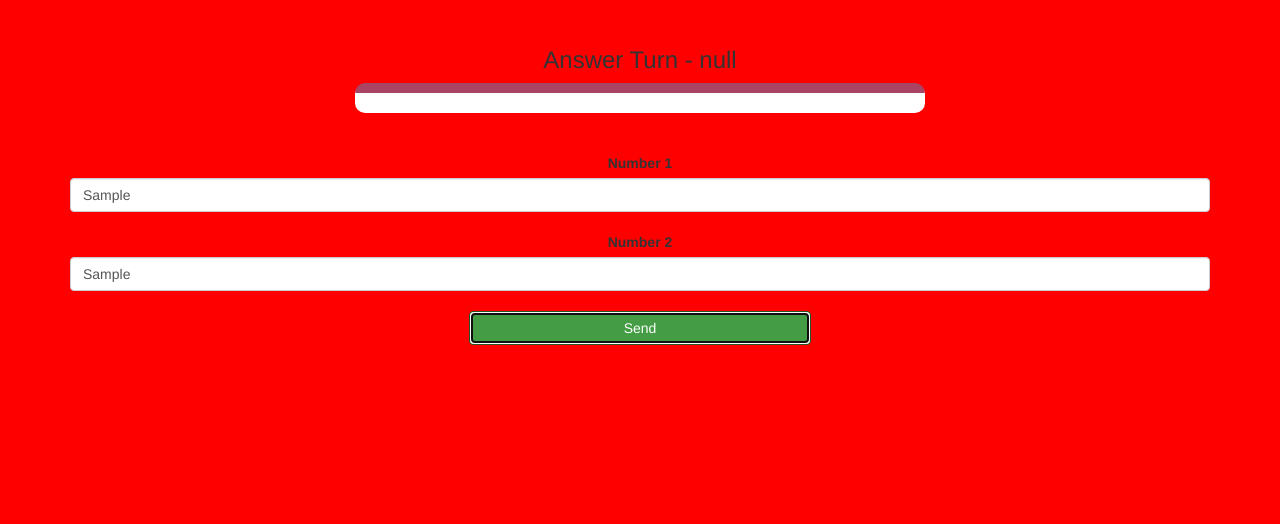
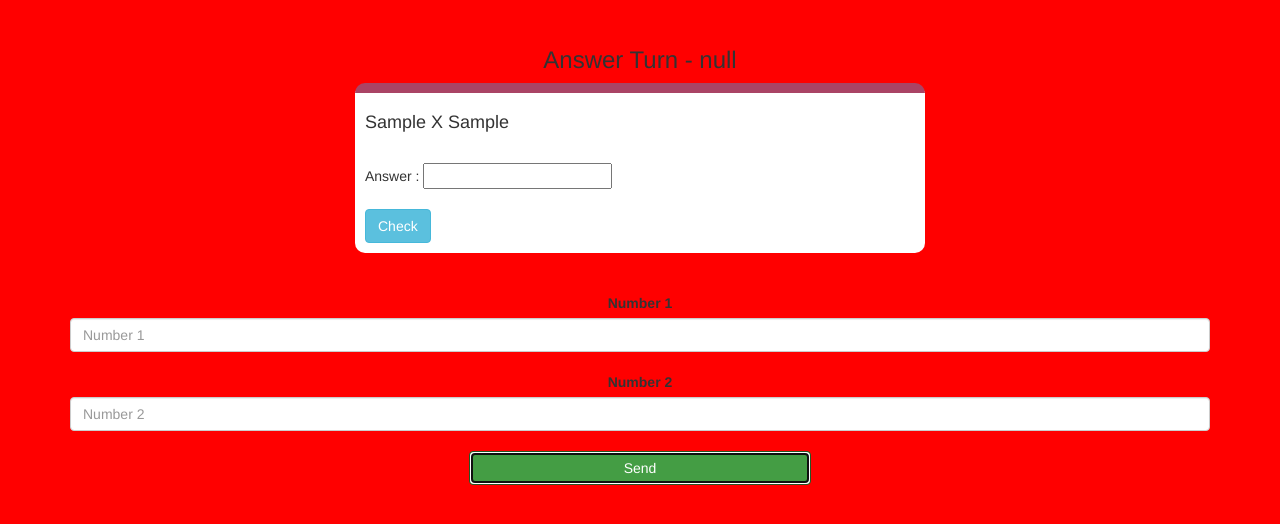
Before and after one commit to AnshTheCode/math-quiz-game, a plain HTML site: page quiz_game_page.html in a window 1280 px wide. Both pictures are taken after typing "Sample", "Sample" into the empty fields and a click on the button "Send". Shown: the part 182-706 px from the top of the page. Drawn offline with nearby package versions, Linux system fonts and the light colour scheme.

Commit message:
Add files via upload
Hello Like it Fast

```diff
--- a/quiz_game_page.html
+++ b/quiz_game_page.html
@@ -27,10 +27,10 @@
 		<br>
 
 		<label>Number 1</label>
-        <input type="text" id="number_1" class="form-control" placeholder="Number 1">
+        <input type="text" id="number1" class="form-control" placeholder="Number 1">
 		<br>
 		<label>Number 2</label>
-		<input type="text" id="number_2" class="form-control" placeholder="Number 2">
+		<input type="text" id="number2" class="form-control" placeholder="Number 2">
 		<br>
 		<button onclick="send()" class="btn btn-success" style="width: 30%;">Send</button>
 	</center>
--- a/quiz_game_page.js
+++ b/quiz_game_page.js
@@ -12,3 +12,19 @@ document.getElementById("player2_score").innerHTML = player2_score ;
 
 document.getElementById("player_question").innerHTML = "Question Turn - " + player1_name ;
 document.getElementById("player_answer").innerHTML = "Answer Turn - " + player2_name ;
+
+function send()
+{
+	number1 = document.getElementById("number1").value;
+	number2 = document.getElementById("number2").value;
+	actual_answer = parseInt(number1) * parseInt(number2);
+
+	question_number = "<h4>" + number1 + " X "+ number2 +"</h4>";
+	input_box = "<br>Answer : <input type='text' id='input_check_box'>";
+	check_button = "<br><br><button class='btn btn-info' onclick='check()'>Check</button>";
+	row = question_number + input_box + check_button ;
+
+	document.getElementById("output").innerHTML = row;
+	document.getElementById("number1").value = "";
+	document.getElementById("number2").value = "";
+}
```
